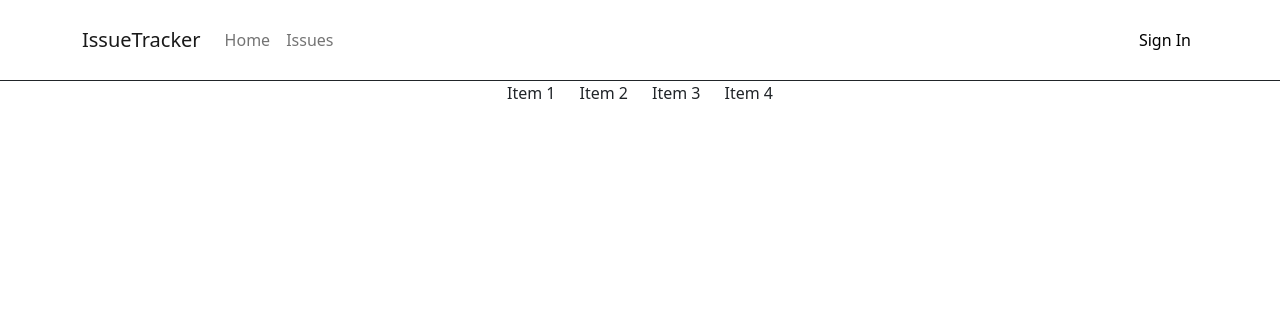
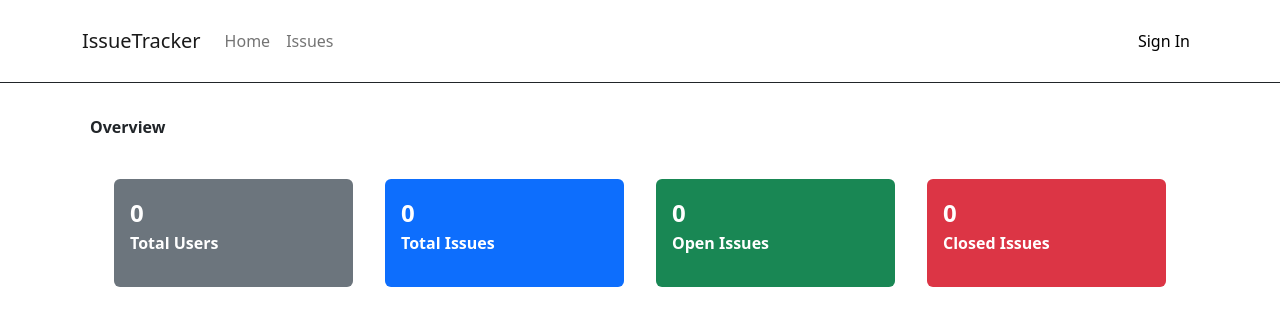
Before and after one commit to jchen2190/issue-tracker-client, a React (Create React App) app: page / in a window 1280 px wide. Shown: the top 326 px of the page. Built offline with nearby package versions, Linux system fonts and the light colour scheme; no server answers.

Commit message:
labels for homepage

```diff
--- a/src/App.css
+++ b/src/App.css
@@ -3,15 +3,21 @@ nav {
 }
 .is-user button {
   background: transparent;
-  border: none;
+  border: 1px solid transparent;
 }
-h1 {
-  text-align: center;
+.is-user button:active, .is-user button:hover {
+  border: 1px solid grey;
+  border-radius: 5px;
+}
+.homepage span, .homepage p {
+  font-weight: bold;
+}
+.homepage span {
+  font-size: 1.5rem;
 }
 .addTaskForm {
   background: #e1e1e1;
   padding: 20px;
-  border-radius: 5px;
 }
 .addTaskForm input, select, button {
   display: inline-block;
--- a/src/Home.js
+++ b/src/Home.js
@@ -1,21 +1,72 @@
-import React from 'react';
+import React, { useState, useEffect } from 'react';
+import { API_URL } from './components/constants';
+import axios from 'axios';
 // import { useNavigate } from 'react-router-dom';
 
 function Home() {
+    const [users, setUsers] = useState(0);
+    const [tasks, setTasks] = useState([]);
+    // const [authorize, setAuthorize] = useState(false);
+    const [openTasks, setOpenTasks] = useState(0);
+    const [closedTasks, setClosedTasks] = useState(0);
+
+    // const navigate = useNavigate();
+
+    useEffect(() => {
+        axios.get(`${ API_URL }/user/getAllUsers`)
+            .then(async (res) => {
+                setUsers(res.data.payload.length);
+            }).catch((error)=> console.log(error) )
+
+        axios.get(`${ API_URL }/issue/tasklist`)
+            .then(async (res) => {
+                setTasks(res.data.payload);
+                countTasks(res.data.payload);
+            }).catch((error)=> console.log(error) )
+    }, [])
+
+    function countTasks(tasks) {
+        let countOpen = 0;
+        let countClosed = 0;
+        for (let i = 0; i < tasks.length; i++) {
+            if (tasks[i].status === "open") {
+                countOpen++;
+            }
+            if (tasks[i].status === "closed") {
+                countClosed++;
+            }
+        }
+        setOpenTasks(countOpen);
+        setClosedTasks(countClosed);
+    }
+
     return (
-        <div className="d-flex container justify-content-center align-items-center">
-            <div className="row">
-                <div className="col">
-                    Item 1
+        <div className="homepage container">
+            <p className="d-flex justify-content-start mt-4 p-2">Overview</p>
+            <div className="justify-content-between row m-3">
+                <div className="col m-3 p-3 bg-secondary text-white rounded">
+                    <div className="row text-nowrap">
+                        <span>{users}</span>
+                        <p>Total Users</p>
+                    </div>
                 </div>
-                <div className="col">
-                    Item 2
+                <div className="col m-3 p-3 bg-primary text-white rounded">
+                    <div className="row text-nowrap">
+                        <span>{tasks.length}</span>
+                        <p>Total Issues</p>
+                    </div>
                 </div>
-                <div className="col">
-                    Item 3
+                <div className="col m-3 p-3 bg-success text-white rounded">
+                    <div className="row text-nowrap">
+                        <span>{openTasks}</span>
+                        <p>Open Issues</p>
+                    </div>
                 </div>
-                <div className="col">
-                    Item 4
+                <div className="col m-3 p-3 bg-danger text-white rounded">
+                    <div className="row text-nowrap">
+                        <span>{closedTasks}</span>
+                        <p>Closed Issues</p>
+                    </div>
                 </div>
             </div>
         </div>
--- a/src/components/AddTask.js
+++ b/src/components/AddTask.js
@@ -77,7 +77,7 @@ function AddTask() {
                 { isEditing ? "- Cancel New Issue" : "+ Add New Issue" }
             </button>
             {isEditing ?
-                <form onSubmit = {handleSubmit} className="addTaskForm">
+                <form onSubmit = {handleSubmit} className="addTaskForm rounded">
                     <div className="form-outline mb-2">
                         <label className="form-label">Status</label>
                         <select value={status} onChange={(e) => setStatus(e.target.value)}>
--- a/src/components/NavHeader.js
+++ b/src/components/NavHeader.js
@@ -29,7 +29,6 @@ function NavHeader() {
 
                 if (responseData.error) {
                     setAuthorize(false);
-                    console.log(responseData.message);
                 } else {
                     setUsername(responseData.payload.username)
                     setAuthorize(true);
--- a/src/components/Profile.js
+++ b/src/components/Profile.js
@@ -56,11 +56,11 @@ function Profile() {
     }
 
     return (
-        <div>
+        <div className="d-flex justify-content-center ">
             { authorize ?
-                <div>
-                    <h1>Welcome {username}</h1>
-                    <h2>This is issues assigned to you:</h2>
+                <div >
+                    <h1 >Welcome {username}</h1>
+                    <h2 >This is issues assigned to you:</h2>
                     <div>
                         {/* List of issues */}
                     </div>
```
Also changed, not shown: src/images/github.svg (added), src/images/home2.svg (added).
